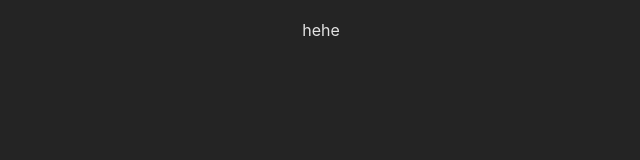
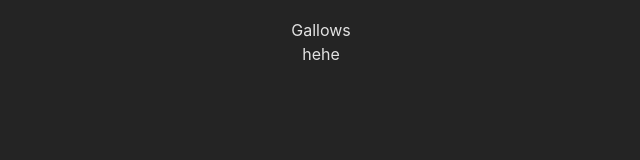
Before and after one commit to yvolha/hangman-game-react, a React (Vite) app in the folder hangman-game/: page / in a window 1280 px wide. Shown: the top 160 px of the page, without its empty margins (319-959 px from the left). Built offline with nearby package versions, Linux system fonts and the light colour scheme.

Commit message:
feat: add gallows components

```diff
--- a/hangman-game/src/App.tsx
+++ b/hangman-game/src/App.tsx
@@ -1,7 +1,12 @@
 import './App.css'
+import { Gallows } from './components/gallows/gallows.component'
 
 function App() {
-  return <div>hehe</div>
+  return (
+<div>
+  <Gallows />
+    hehe</div>
+  )
 }
 
 export default App
--- /dev/null
+++ b/hangman-game/src/components/gallows/gallows.component.tsx
@@ -0,0 +1,9 @@
+import './gallows.css';
+
+export const Gallows = () => {
+    return (
+        <div>
+            Gallows
+        </div>
+    )
+}
```
Also changed, not shown: hangman-game/src/components/gallows/gallows.css (added).
